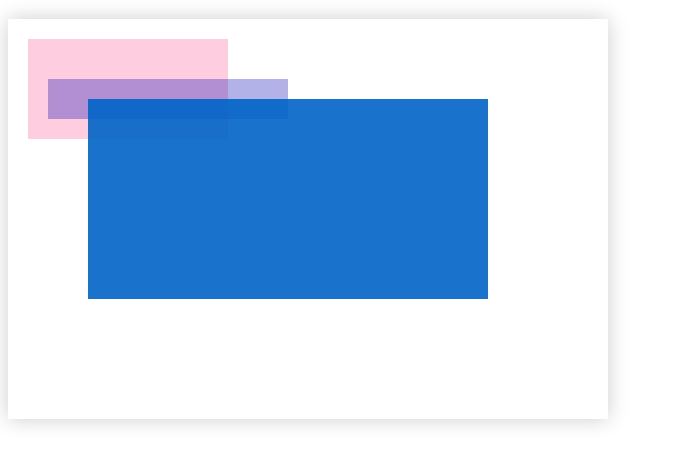
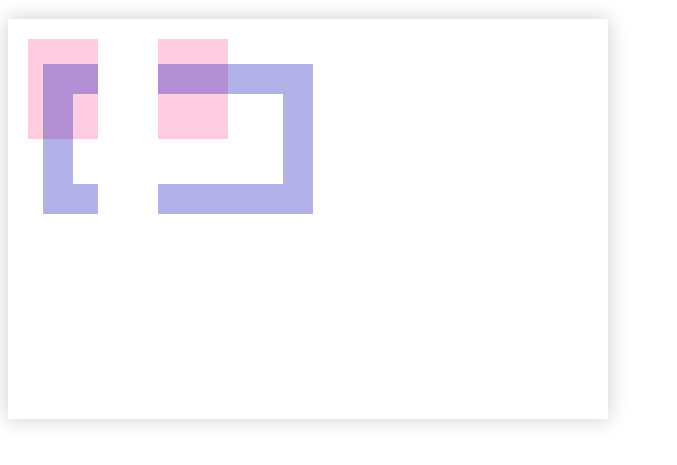
Before and after one commit to mlennox/canvasexperiments, a website with bundled scripts: page simple/index.html in a window 1280 px wide. Shown: the part 61-526 px from the top of the page, without its empty margins (0-677 px from the left). Built offline with nearby package versions, Linux system fonts and the light colour scheme.

Commit message:
adding to readme

```diff
--- a/simple/simple.js
+++ b/simple/simple.js
@@ -13,13 +13,13 @@ class Simple {
     this.ctx.fillStyle = "rgb(255,0,100, 0.2)";
     this.ctx.fillRect(20, 20, 200, 100);
 
-    // and a second overlapping
-    this.ctx.fillStyle = "rgb(0,0,180, 0.3)";
-    this.ctx.fillRect(40, 60, 240, 40);
+    // and an overlapping stroke
+    this.ctx.strokeStyle = "rgb(0,0,180, 0.3)";
+    this.ctx.lineWidth = 30;
+    this.ctx.strokeRect(50, 60, 240, 120);
 
-    // and a third, sure why not
-    this.ctx.fillStyle = "rgb(0,100,200, 0.9)";
-    this.ctx.fillRect(80, 80, 400, 200);
+    // and we'll take a chunk out of them
+    this.ctx.clearRect(90, 10, 60, 200);
   }
 }
 
```
Also changed, not shown: index.html (+3 -0 lines), README.md.
